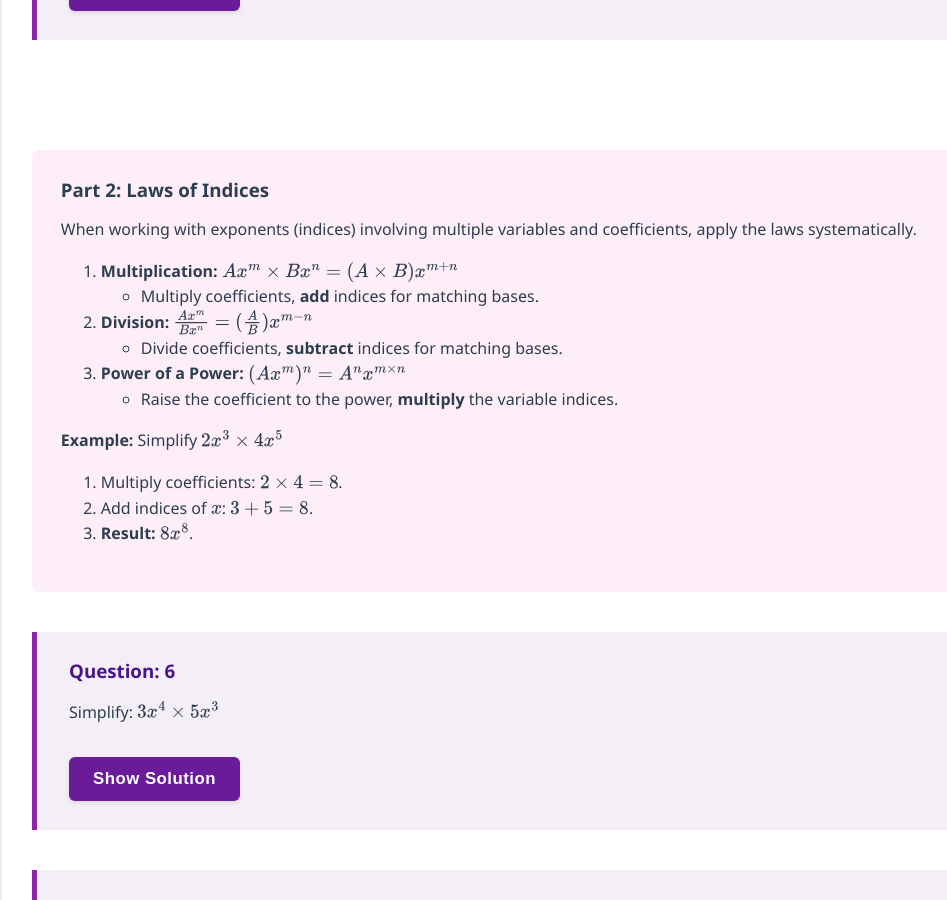
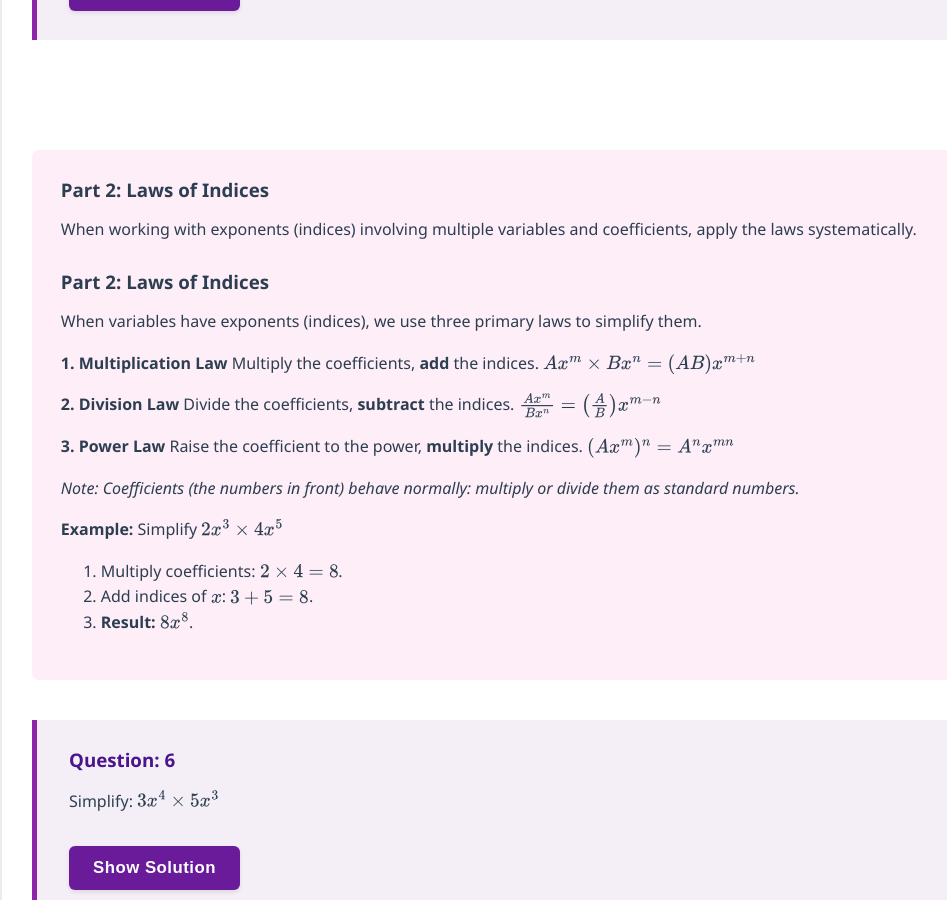
Before and after one commit to probe973/nbs-4104b, a Jekyll site: the page built from algebra/01-simplifying.md, in a window 1280 px wide and 900 px high, scrolled down 1940 px. Shown: the whole window, without its empty margins (128-1075 px from the left). Built offline with Jekyll 4.4.1, drawn with Linux system fonts in a browser that asks for light colours.

Commit message:
Update 01-simplifying.md

```diff
--- a/algebra/01-simplifying.md
+++ b/algebra/01-simplifying.md
@@ -67,12 +67,23 @@ To simplify an expression, we combine **like terms**.
 
 When working with exponents (indices) involving multiple variables and coefficients, apply the laws systematically.
 
-1.  **Multiplication:** $Ax^m \times Bx^n = (A \times B)x^{m+n}$
-    *   Multiply coefficients, **add** indices for matching bases.
-2.  **Division:** $\frac{Ax^m}{Bx^n} = (\frac{A}{B})x^{m-n}$
-    *   Divide coefficients, **subtract** indices for matching bases.
-3.  **Power of a Power:** $(Ax^m)^n = A^n x^{m \times n}$
-    *   Raise the coefficient to the power, **multiply** the variable indices.
+### Part 2: Laws of Indices
+
+When variables have exponents (indices), we use three primary laws to simplify them.
+
+**1. Multiplication Law**
+Multiply the coefficients, **add** the indices.
+$$ Ax^m \times Bx^n = (AB)x^{m+n} $$
+
+**2. Division Law**
+Divide the coefficients, **subtract** the indices.
+$$ \frac{Ax^m}{Bx^n} = \left(\frac{A}{B}\right)x^{m-n} $$
+
+**3. Power Law**
+Raise the coefficient to the power, **multiply** the indices.
+$$ (Ax^m)^n = A^n x^{mn} $$
+
+*Note: Coefficients (the numbers in front) behave normally: multiply or divide them as standard numbers.*
 
 **Example:** Simplify $2x^3 \times 4x^5$
 1.  Multiply coefficients: $2 \times 4 = 8$.
```
